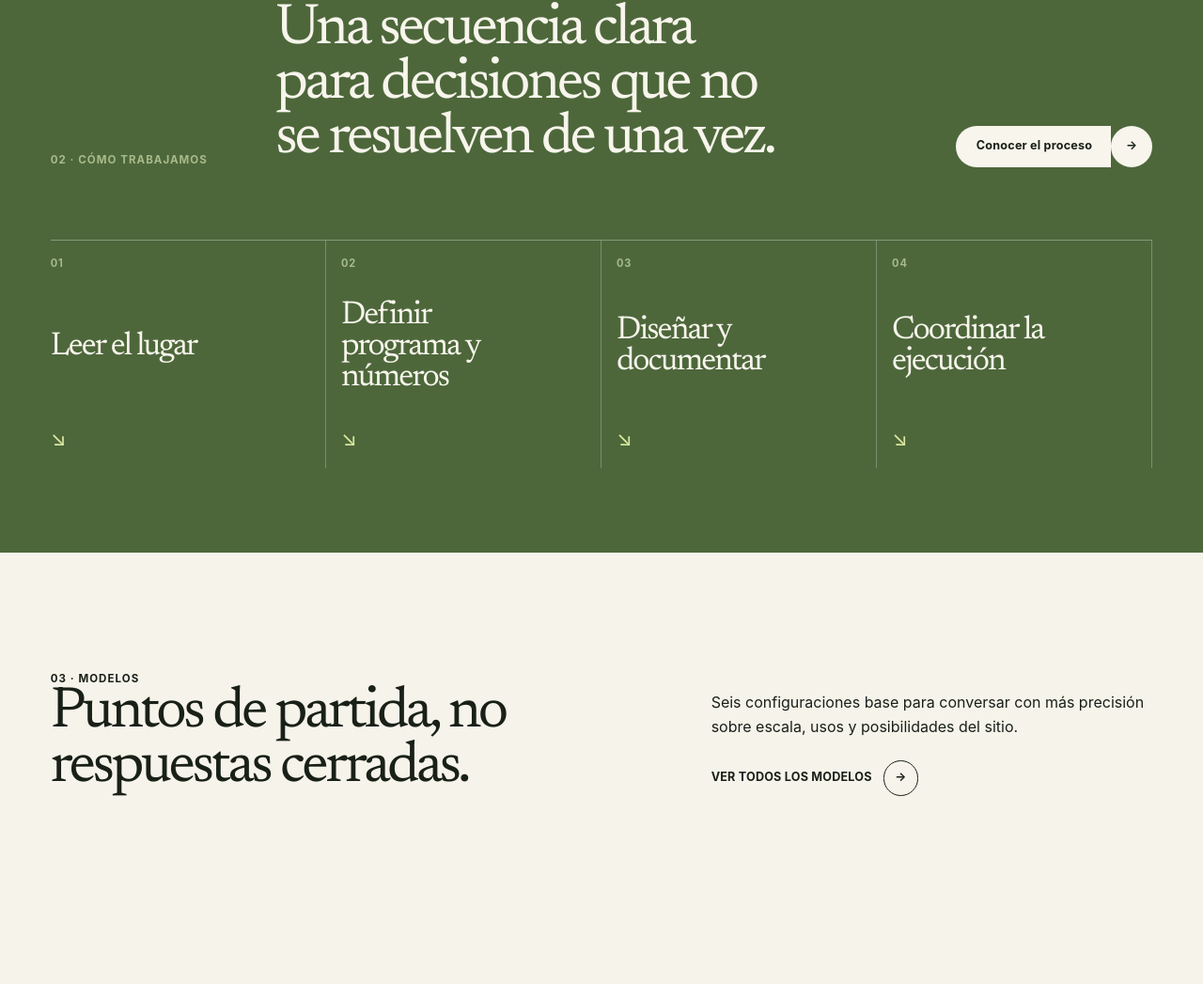
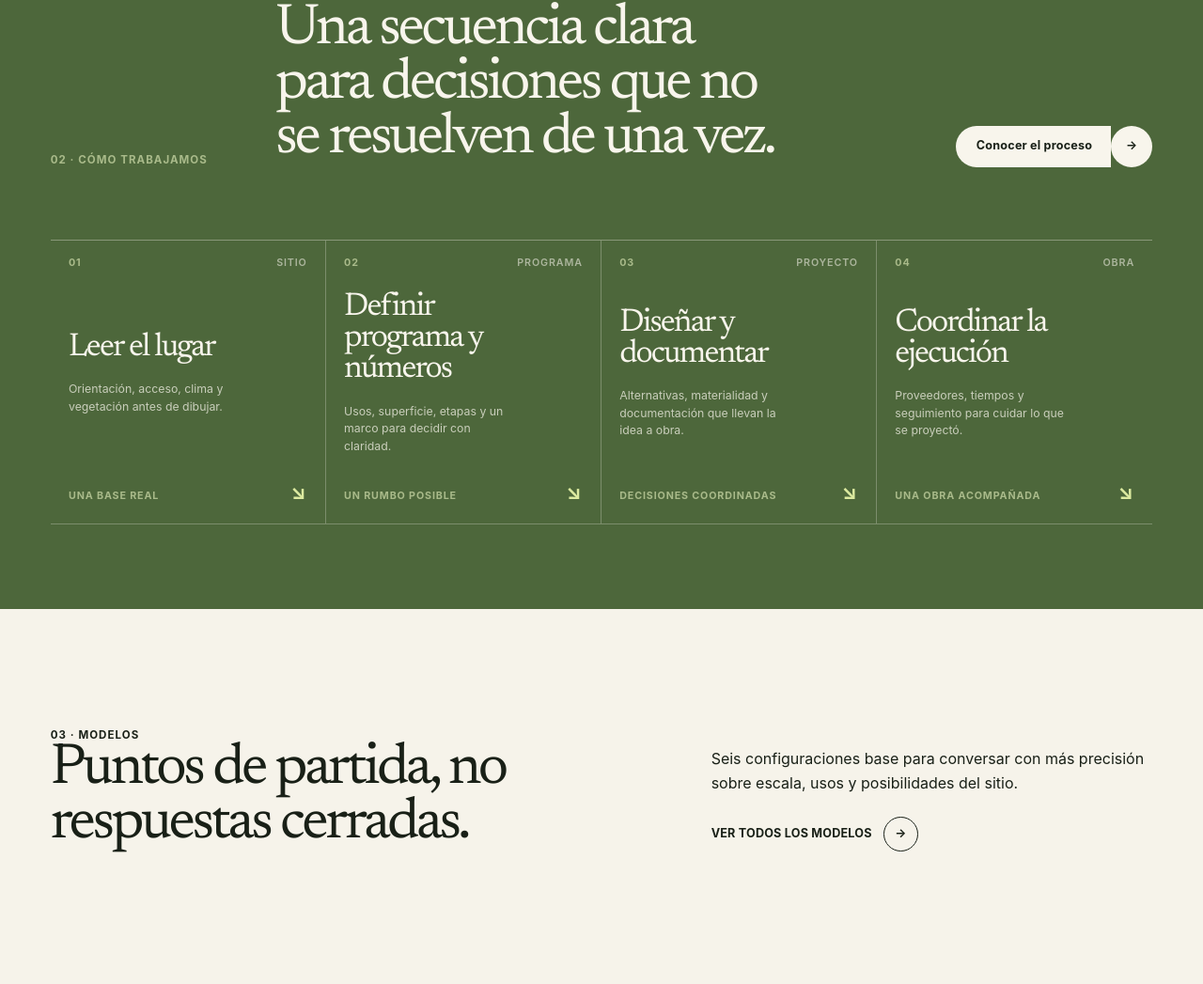
Before and after one commit to muga-system/hospitalidades-linde, an Astro site: page / in a window 1280 px wide. Shown: the part 4395-5442 px from the top of the page at 94% size. Built offline with nearby package versions, Linux system fonts and the light colour scheme; Astro itself is replaced by a stand-in of ours; a web font is replaced by a local one.

Commit message:
feat: mejora la sección de proceso en la home

```diff
--- /dev/null
+++ b/src/data/process.ts
@@ -0,0 +1,40 @@
+export type HomeProcessStep = {
+  number: string;
+  category: string;
+  title: string;
+  summary: string;
+  outcome: string;
+};
+
+export const homeProcessSteps: HomeProcessStep[] = [
+  {
+    number: "01",
+    category: "Sitio",
+    title: "Leer el lugar",
+    summary: "Orientación, acceso, clima y vegetación antes de dibujar.",
+    outcome: "Una base real",
+  },
+  {
+    number: "02",
+    category: "Programa",
+    title: "Definir programa y números",
+    summary: "Usos, superficie, etapas y un marco para decidir con claridad.",
+    outcome: "Un rumbo posible",
+  },
+  {
+    number: "03",
+    category: "Proyecto",
+    title: "Diseñar y documentar",
+    summary:
+      "Alternativas, materialidad y documentación que llevan la idea a obra.",
+    outcome: "Decisiones coordinadas",
+  },
+  {
+    number: "04",
+    category: "Obra",
+    title: "Coordinar la ejecución",
+    summary:
+      "Proveedores, tiempos y seguimiento para cuidar lo que se proyectó.",
+    outcome: "Una obra acompañada",
+  },
+];
--- a/src/pages/index.astro
+++ b/src/pages/index.astro
@@ -5,6 +5,7 @@ import ModelCard from '../components/catalog/ModelCard.astro';
 import SolutionEntry from '../components/home/SolutionEntry.astro';
 import SectionIntro from '../components/global/SectionIntro.astro';
 import { featuredModels, homeSolutions, projects, site } from '../data/content';
+import { homeProcessSteps } from '../data/process';
 
 const featureProject = projects[1];
 ---
@@ -51,7 +52,22 @@ const featureProject = projects[1];
           <ActionLink href="/proceso/" label="Conocer el proceso" variant="light" />
         </div>
         <ol class="process-strip__steps">
-          {['Leer el lugar', 'Definir programa y números', 'Diseñar y documentar', 'Coordinar la ejecución'].map((step, index) => <li><span>{String(index + 1).padStart(2, '0')}</span><strong>{step}</strong><i aria-hidden="true">↘</i></li>)}
+          {homeProcessSteps.map((step) => (
+            <li>
+              <div class="process-strip__step-head">
+                <span class="process-strip__number">{step.number}</span>
+                <span class="process-strip__category">{step.category}</span>
+              </div>
+              <div class="process-strip__step-body">
+                <strong>{step.title}</strong>
+                <p>{step.summary}</p>
+              </div>
+              <div class="process-strip__step-foot">
+                <span>{step.outcome}</span>
+                <i aria-hidden="true">↘</i>
+              </div>
+            </li>
+          ))}
         </ol>
       </div>
     </section>
@@ -117,12 +133,21 @@ const featureProject = projects[1];
   .process-strip { padding-block: clamp(4rem, 7vw, 7.5rem); }
   .process-strip__head { display: grid; grid-template-columns: .3fr 1fr auto; gap: 2rem; align-items: end; }
   .process-strip__head .eyebrow { color: var(--moss); }
-  .process-strip__steps { display: grid; grid-template-columns: repeat(4, 1fr); margin-top: clamp(3rem, 6vw, 6rem); list-style: none; border-top: 1px solid rgba(248,245,236,.35); }
-  .process-strip__steps li { min-height: 13rem; display: flex; flex-direction: column; justify-content: space-between; gap: 2rem; padding: 1rem 1rem 1rem 0; border-right: 1px solid rgba(248,245,236,.28); }
-  .process-strip__steps li + li { padding-left: 1rem; }
-  .process-strip__steps span { color: var(--moss); font-size: .69rem; font-weight: 700; letter-spacing: .08em; }
-  .process-strip__steps strong { max-width: 9ch; font-family: var(--display); font-size: clamp(1.8rem, 2.7vw, 3rem); font-weight: 400; line-height: .96; letter-spacing: -.055em; }
-  .process-strip__steps i { color: var(--leaf); font-size: 1.35rem; font-style: normal; }
+  .process-strip__steps { display: grid; grid-template-columns: repeat(4, 1fr); margin-top: clamp(3rem, 6vw, 6rem); list-style: none; border-top: 1px solid rgba(248,245,236,.35); border-bottom: 1px solid rgba(248,245,236,.28); }
+  .process-strip__steps li { position: relative; min-height: 18rem; display: grid; grid-template-rows: auto 1fr auto; gap: 1.5rem; padding: 1rem clamp(1rem, 1.5vw, 1.5rem) 1.1rem; border-right: 1px solid rgba(248,245,236,.28); transition: background-color var(--motion-base) var(--ease); }
+  .process-strip__steps li:last-child { border-right: 0; }
+  .process-strip__steps li::before { content: ''; position: absolute; top: -1px; left: 0; width: 0; height: 2px; background: var(--leaf); transition: width var(--motion-base) var(--ease); }
+  .process-strip__steps li:is(:hover, :focus-within) { background: rgba(220,234,160,.06); }
+  .process-strip__steps li:is(:hover, :focus-within)::before { width: 100%; }
+  .process-strip__step-head, .process-strip__step-foot { display: flex; align-items: baseline; justify-content: space-between; gap: 1rem; }
+  .process-strip__number, .process-strip__category, .process-strip__step-foot { color: var(--moss); font-size: .67rem; font-weight: 700; letter-spacing: .08em; text-transform: uppercase; }
+  .process-strip__category { color: rgba(248,245,236,.56); font-weight: 600; }
+  .process-strip__step-body { align-self: center; }
+  .process-strip__steps strong { display: block; max-width: 9ch; font-family: var(--display); font-size: clamp(1.8rem, 2.7vw, 3rem); font-weight: 400; line-height: .96; letter-spacing: -.055em; }
+  .process-strip__step-body p { max-width: 24ch; margin-top: 1.15rem; color: rgba(248,245,236,.72); font-size: .77rem; line-height: 1.5; }
+  .process-strip__step-foot { color: var(--moss); }
+  .process-strip__step-foot i { color: var(--leaf); font-size: 1.35rem; font-style: normal; transition: transform var(--motion-base) var(--ease); }
+  .process-strip__steps li:is(:hover, :focus-within) .process-strip__step-foot i { transform: translate(.18rem, .18rem); }
   .models-home { overflow: visible; }
   .models-home__rail { display: grid; grid-auto-flow: column; grid-auto-columns: minmax(24rem, 39vw); gap: clamp(1rem, 2.3vw, 2.7rem); width: max-content; padding: 0 max(var(--gutter), calc((100vw - 1730px) / 2)); }
   .feature-project { position: relative; min-height: 57rem; display: flex; align-items: end; isolation: isolate; color: var(--white); }
@@ -135,6 +160,6 @@ const featureProject = projects[1];
   .feature-project__content .action-link { margin-top: 1.65rem; }
   @media (min-width: 901px) { .horizontal-scroll-scene.is-enhanced .horizontal-scroll-scene__sticky { position: sticky; top: var(--header-height); height: calc(100svh - var(--header-height)); overflow: hidden; } .horizontal-scroll-scene.is-enhanced .horizontal-scroll-scene__viewport { overflow: hidden; scroll-snap-type: none; } .horizontal-scroll-scene.is-enhanced [data-horizontal-rail] { will-change: transform; } }
   @media (max-width: 900px) { .home-solutions__rail { grid-auto-columns: minmax(17rem, 62vw); } .process-strip__head { grid-template-columns: 1fr; gap: 1.2rem; } .process-strip__steps { grid-template-columns: repeat(2, 1fr); } .process-strip__steps li:nth-child(2) { border-right: 0; } .models-home__rail { grid-auto-columns: minmax(22rem, 72vw); } .feature-project { min-height: 48rem; } }
-  @media (max-width: 560px) { .home-hero { min-height: 92svh; } .home-hero__image, .home-hero__video { object-position: 66% center; } .home-hero__content { width: min(100% - 2.5rem, 35rem); } .home-hero__summary { font-size: .94rem; } .home-hero__actions { flex-direction: column; } .home-hero__location { left: 1.25rem; bottom: 1.25rem; } .home-solutions__rail { grid-auto-columns: minmax(17rem, 82vw); padding-left: 1.25rem; } .process-strip__steps { grid-template-columns: 1fr; } .process-strip__steps li, .process-strip__steps li + li { min-height: 9.8rem; padding: 1rem 0; border-right: 0; border-bottom: 1px solid rgba(248,245,236,.28); } .models-home__rail { grid-auto-columns: 82vw; padding-left: 1.25rem; } .feature-project { min-height: 42rem; } .feature-project__content { width: calc(100% - 2.5rem); } }
+  @media (max-width: 560px) { .home-hero { min-height: 92svh; } .home-hero__image, .home-hero__video { object-position: 66% center; } .home-hero__content { width: min(100% - 2.5rem, 35rem); } .home-hero__summary { font-size: .94rem; } .home-hero__actions { flex-direction: column; } .home-hero__location { left: 1.25rem; bottom: 1.25rem; } .home-solutions__rail { grid-auto-columns: minmax(17rem, 82vw); padding-left: 1.25rem; } .process-strip__steps { grid-template-columns: 1fr; } .process-strip__steps li, .process-strip__steps li + li { min-height: 12.5rem; padding: 1rem .2rem; border-right: 0; border-bottom: 1px solid rgba(248,245,236,.28); } .process-strip__steps li:last-child { border-bottom: 0; } .process-strip__step-body p { max-width: 32ch; margin-top: .6rem; } .models-home__rail { grid-auto-columns: 82vw; padding-left: 1.25rem; } .feature-project { min-height: 42rem; } .feature-project__content { width: calc(100% - 2.5rem); } }
   @media (prefers-reduced-motion: reduce) { .home-hero__video { display: none; } }
 </style>
```
